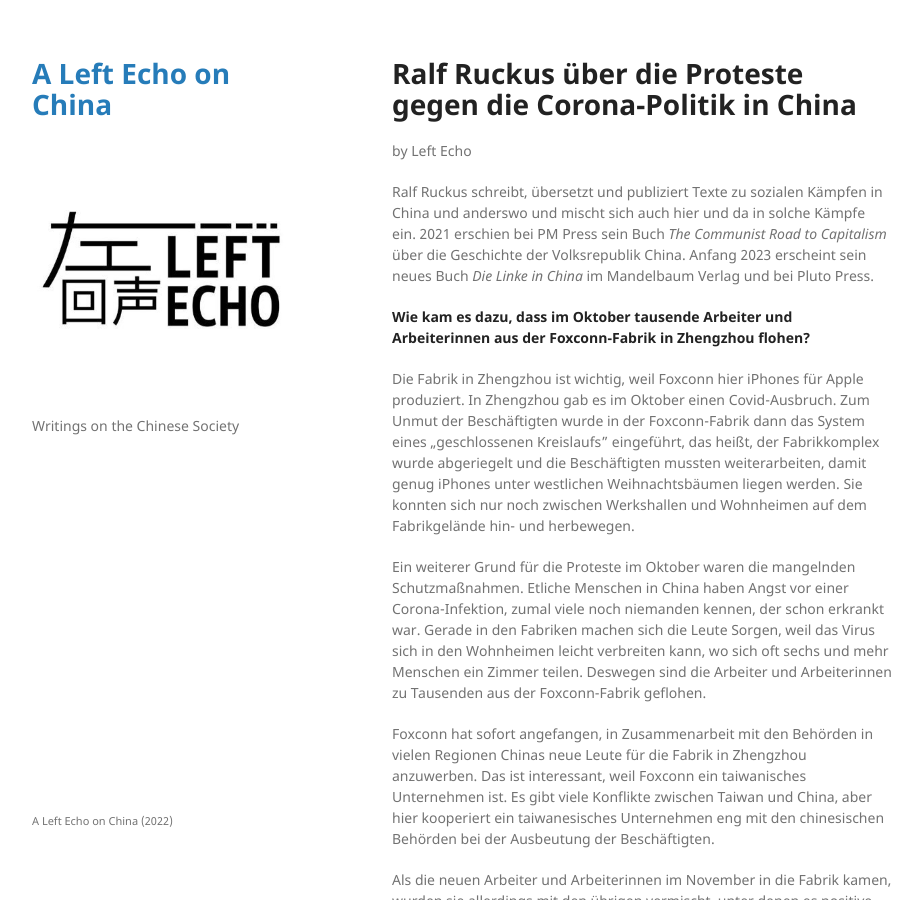
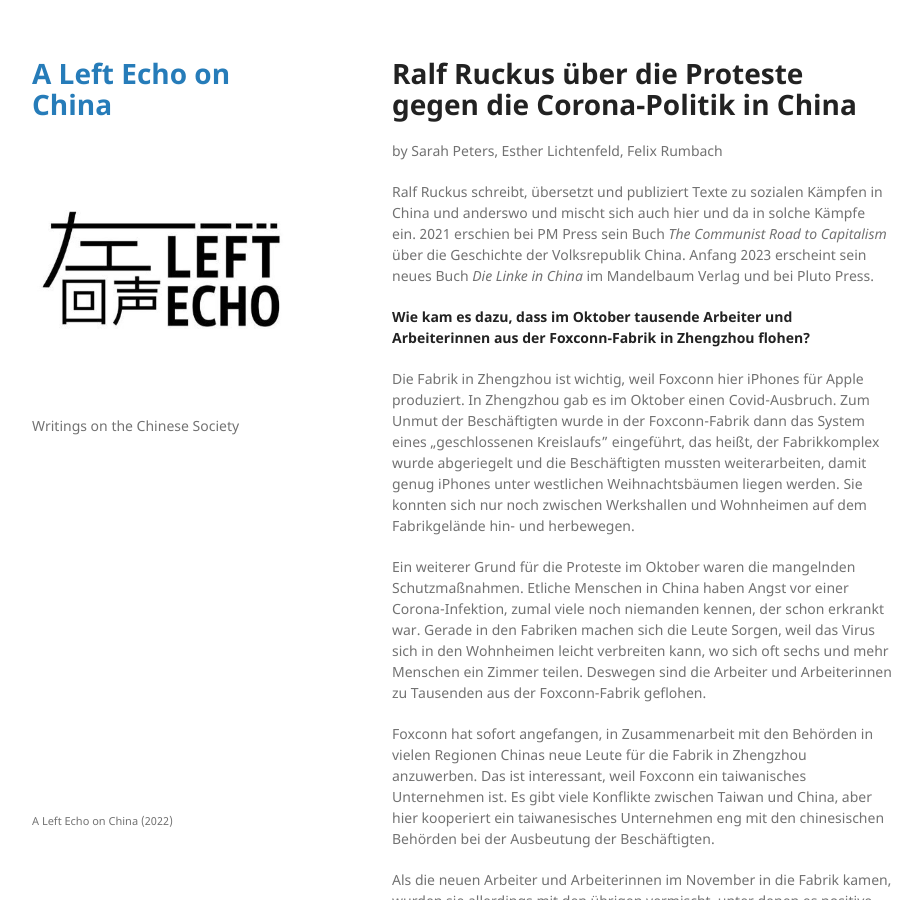
Before and after one commit to leftecho/leftecho.github.io, a Jekyll site: the page built from assets/text/ruckusinterview.md, in a window 1280 px wide and 900 px high. Shown: the whole window, without its empty margins (178-1100 px from the left). Built offline with Jekyll 4.4.1, drawn with Linux system fonts in a browser that asks for light colours.

Commit message:
Update ruckusinterview.md

```diff
--- a/assets/text/ruckusinterview.md
+++ b/assets/text/ruckusinterview.md
@@ -1,7 +1,7 @@
 ---
 layout: post
 title: Ralf Ruckus über die Proteste gegen die Corona-Politik in China
-author: Left Echo
+author: Sarah Peters, Esther Lichtenfeld, Felix Rumbach
 ---
 
 Ralf Ruckus schreibt, übersetzt und publiziert Texte zu sozialen Kämpfen
```
